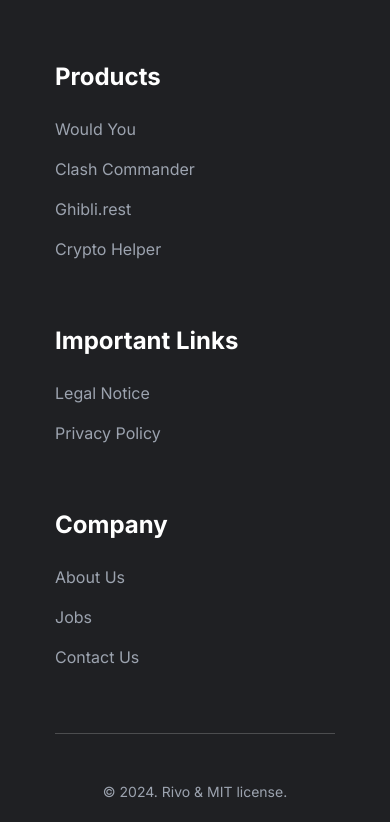
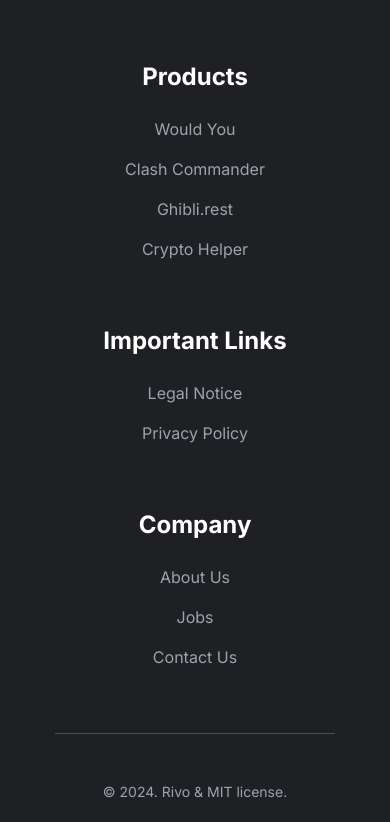
Before and after one commit to rivo-gg/website, an Astro site: page / in a window 390 px wide. Shown: the part 7620-8442 px from the top of the page. Built offline with nearby package versions, Linux system fonts and the light colour scheme; Astro itself is replaced by a stand-in of ours.

Commit message:
fix: center footer

```diff
--- a/src/components/Footer.tsx
+++ b/src/components/Footer.tsx
@@ -89,11 +89,13 @@
               </div>
             </div>
             <div className="md:align-center w-full  flex-wrap justify-between lg:flex lg:w-2/3 lg:pl-16">
-              <div className="mb-16 w-full md:w-1/3 md:pb-5 lg:w-auto">
-                <h3 className="mb-6 text-2xl font-bold text-white">Products</h3>
+              <div className="mb-16 w-full md:w-1/3 md:pb-5 lg:w-auto ">
+                <h3 className="mb-6 text-center text-2xl font-bold text-white">
+                  Products
+                </h3>
                 <ul>
                   {footerData[0].items.map((item, i) => (
-                    <li key={i} className="mb-4">
+                    <li key={i} className="mb-4 text-center">
                       <a
                         className="text-gray-400 hover:text-gray-300"
                         href={item.link}
@@ -107,12 +109,12 @@
                 </ul>
               </div>
               <div className="mb-16 w-full md:mb-0 md:w-1/3 lg:w-auto">
-                <h3 className="mb-6 text-2xl font-bold text-white">
+                <h3 className="mb-6 text-center text-2xl font-bold text-white">
                   Important Links
                 </h3>
                 <ul>
                   {footerData[1].items.map((item, i) => (
-                    <li key={i} className="mb-4">
+                    <li key={i} className="mb-4 text-center">
                       <a
                         className="text-gray-400 hover:text-gray-300"
                         href={item.link}
@@ -125,10 +127,12 @@
                 </ul>
               </div>
               <div className="w-full md:w-1/3 lg:w-auto">
-                <h3 className="mb-6 text-2xl font-bold text-white">Company</h3>
+                <h3 className="mb-6 text-center text-2xl font-bold text-white">
+                  Company
+                </h3>
                 <ul>
                   {footerData[2].items.map((item, i) => (
-                    <li key={i} className="mb-4">
+                    <li key={i} className="mb-4 text-center">
                       <a
                         className="text-gray-400 hover:text-gray-300"
                         href={item.link}
```
